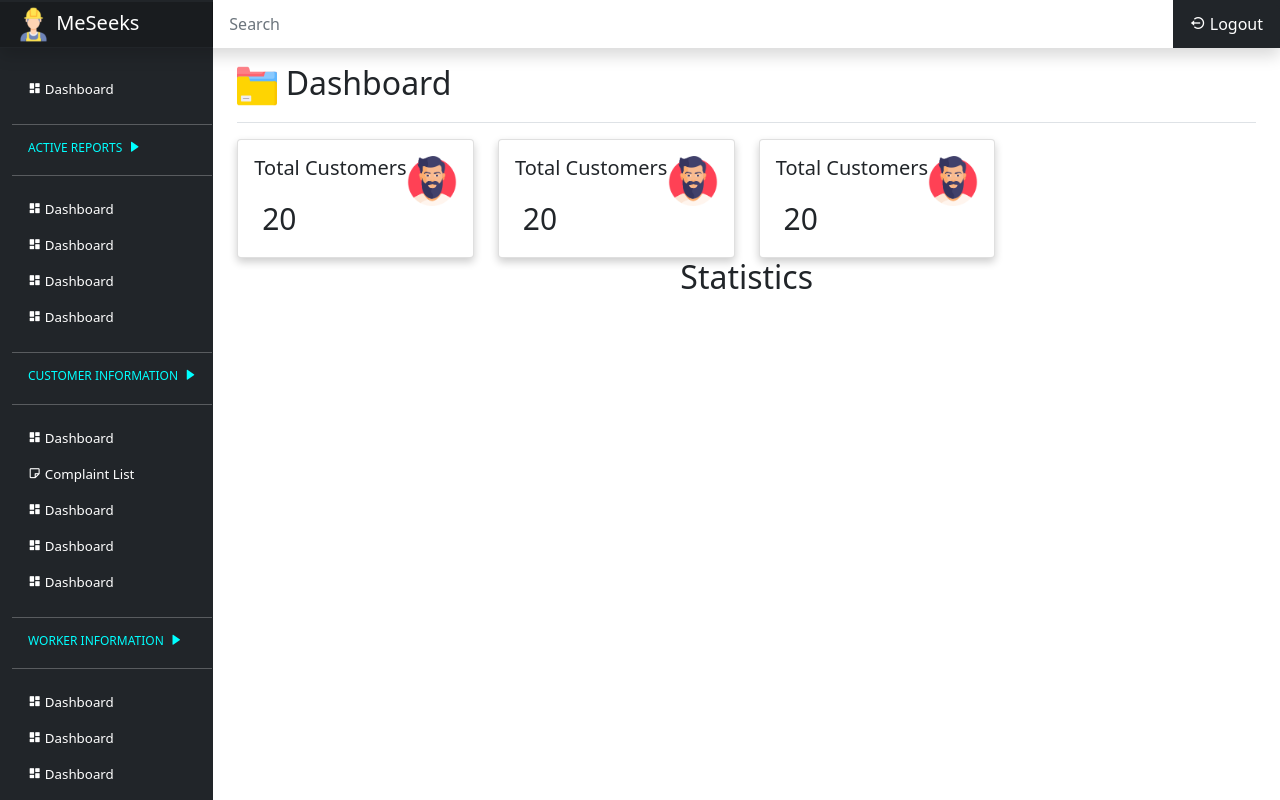
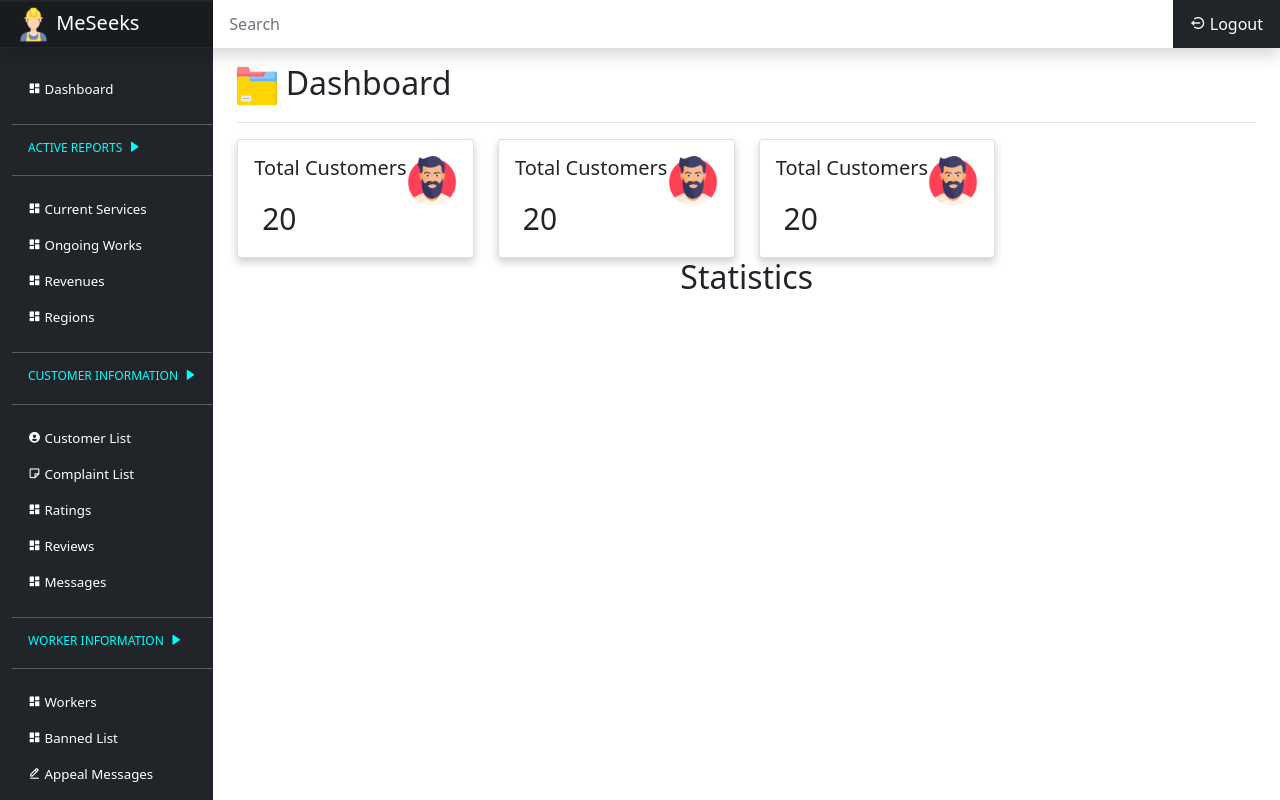
Before and after one commit to 507S/MeSeeks, a React (Create React App) app in the folder client/: page /dashboard in a window 1280 px wide. Built offline with nearby package versions, Linux system fonts and the light colour scheme.

Commit message:
admin dashboard icon

```diff
--- a/client/public/index.html
+++ b/client/public/index.html
@@ -84,7 +84,6 @@
       rel="stylesheet"
     /> -->
 
-
     <script src="../prefiles/assets/dist/js/bootstrap.bundle.min.js"></script>
     <!-- <link
       href="../prefiles/assets/dist/css/bootstrap.min.css"
--- a/client/src/components/admin components/admin dashboard components/AdminDashboardLayout.js
+++ b/client/src/components/admin components/admin dashboard components/AdminDashboardLayout.js
@@ -58,7 +58,7 @@ export default function AdminDashboardLayout() {
                 {/* //sidebarNavlist starts */}
                 <AdminDashboardSideBarNavListPartials />
 
-                <AdminDashboardSideBarNavListEndSection sideBarNavListEndSectionColor="rgb(255, 255, 255)" />
+                <AdminDashboardSideBarNavListEndSection />
               </ul>
             </div>
           </nav>
--- a/client/src/components/admin components/admin dashboard components/AdminDashboardSideBarNavList.js
+++ b/client/src/components/admin components/admin dashboard components/AdminDashboardSideBarNavList.js
@@ -18,7 +18,11 @@ export default function AdminDashboardSideBarNavList({
           aria-current={ariaCurrent}
           to={sideBarNavListRedirectLink}
         >
-          <i className={sideBarNavListIconClassName}></i>&nbsp;
+          <i
+            className={sideBarNavListIconClassName}
+            style={{ fontSize: "13px" }}
+          ></i>
+          &nbsp;
           {sideBarNavListText}
         </NavLink>
       </li>
--- a/client/src/components/admin components/admin dashboard components/AdminDashboardSideBarNavListEndSection.js
+++ b/client/src/components/admin components/admin dashboard components/AdminDashboardSideBarNavListEndSection.js
@@ -1,11 +1,9 @@
 import React from "react";
 
-export default function AdminDashboardSideBarNavListEndSection({
-  sideBarNavListEndSectionColor,
-}) {
+export default function AdminDashboardSideBarNavListEndSection() {
   return (
     <>
-      <hr style={{ color: { sideBarNavListEndSectionColor } }} />
+      <hr style={{ color: "rgb(255, 255, 255)" }} />
     </>
   );
 }
--- a/client/src/components/admin components/admin dashboard components/admin sideBarNavList partials/AdminDashboardSideBarNavListPartials.js
+++ b/client/src/components/admin components/admin dashboard components/admin sideBarNavList partials/AdminDashboardSideBarNavListPartials.js
@@ -31,7 +31,7 @@ export default function AdminDashboardSideBarNavListPartials() {
         sideBarNavListTextColor="white"
         sideBarNavListRedirectLink="#"
         sideBarNavListIconClassName="bx bxs-dashboard"
-        sideBarNavListText="Dashboard"
+        sideBarNavListText="Current Services"
         ariaCurrent="page"
       />
       <AdminDashboardSideBarNavList
@@ -40,7 +40,7 @@ export default function AdminDashboardSideBarNavListPartials() {
         sideBarNavListTextColor="white"
         sideBarNavListRedirectLink="#"
         sideBarNavListIconClassName="bx bxs-dashboard"
-        sideBarNavListText="Dashboard"
+        sideBarNavListText="Ongoing Works"
         ariaCurrent="page"
       />
       <AdminDashboardSideBarNavList
@@ -49,7 +49,7 @@ export default function AdminDashboardSideBarNavListPartials() {
         sideBarNavListTextColor="white"
         sideBarNavListRedirectLink="#"
         sideBarNavListIconClassName="bx bxs-dashboard"
-        sideBarNavListText="Dashboard"
+        sideBarNavListText="Revenues"
         ariaCurrent="page"
       />
       <AdminDashboardSideBarNavList
@@ -57,7 +57,7 @@ export default function AdminDashboardSideBarNavListPartials() {
         sideBarNavLinkClassName="nav-link active"
         sideBarNavListRedirectLink="#"
         sideBarNavListIconClassName="bx bxs-dashboard"
-        sideBarNavListText="Dashboard"
+        sideBarNavListText="Regions"
         ariaCurrent="page"
       />
       {/* //second category */}
@@ -75,8 +75,8 @@ export default function AdminDashboardSideBarNavListPartials() {
         sideBarNavListClassName="nav-item"
         sideBarNavLinkClassName="nav-link active"
         sideBarNavListRedirectLink="#"
-        sideBarNavListIconClassName="bx bxs-dashboard"
-        sideBarNavListText="Dashboard"
+        sideBarNavListIconClassName="bx bxs-user-circle"
+        sideBarNavListText="Customer List"
         ariaCurrent="page"
       />
       <AdminDashboardSideBarNavList
@@ -92,7 +92,7 @@ export default function AdminDashboardSideBarNavListPartials() {
         sideBarNavLinkClassName="nav-link active"
         sideBarNavListRedirectLink="#"
         sideBarNavListIconClassName="bx bxs-dashboard"
-        sideBarNavListText="Dashboard"
+        sideBarNavListText="Ratings"
         ariaCurrent="page"
       />
       <AdminDashboardSideBarNavList
@@ -100,7 +100,7 @@ export default function AdminDashboardSideBarNavListPartials() {
         sideBarNavLinkClassName="nav-link active"
         sideBarNavListRedirectLink="#"
         sideBarNavListIconClassName="bx bxs-dashboard"
-        sideBarNavListText="Dashboard"
+        sideBarNavListText="Reviews"
         ariaCurrent="page"
       />
       <AdminDashboardSideBarNavList
@@ -108,7 +108,7 @@ export default function AdminDashboardSideBarNavListPartials() {
         sideBarNavLinkClassName="nav-link active"
         sideBarNavListRedirectLink="#"
         sideBarNavListIconClassName="bx bxs-dashboard"
-        sideBarNavListText="Dashboard"
+        sideBarNavListText="Messages"
         ariaCurrent="page"
       />
 
@@ -128,7 +128,7 @@ export default function AdminDashboardSideBarNavListPartials() {
         sideBarNavLinkClassName="nav-link active"
         sideBarNavListRedirectLink="#"
         sideBarNavListIconClassName="bx bxs-dashboard"
-        sideBarNavListText="Dashboard"
+        sideBarNavListText="Workers"
         ariaCurrent="page"
       />
       <AdminDashboardSideBarNavList
@@ -136,15 +136,15 @@ export default function AdminDashboardSideBarNavListPartials() {
         sideBarNavLinkClassName="nav-link active"
         sideBarNavListRedirectLink="#"
         sideBarNavListIconClassName="bx bxs-dashboard"
-        sideBarNavListText="Dashboard"
+        sideBarNavListText="Banned List"
         ariaCurrent="page"
       />
       <AdminDashboardSideBarNavList
         sideBarNavListClassName="nav-item"
         sideBarNavLinkClassName="nav-link active"
         sideBarNavListRedirectLink="#"
-        sideBarNavListIconClassName="bx bxs-dashboard"
-        sideBarNavListText="Dashboard"
+        sideBarNavListIconClassName="bx bx-edit-alt"
+        sideBarNavListText="Appeal Messages"
         ariaCurrent="page"
       />
 
@@ -161,7 +161,15 @@ export default function AdminDashboardSideBarNavListPartials() {
         sideBarNavLinkClassName="nav-link active"
         sideBarNavListRedirectLink="#"
         sideBarNavListIconClassName="bx bxs-dashboard"
-        sideBarNavListText="Dashboard"
+        sideBarNavListText="Compose message"
+        ariaCurrent="page"
+      />
+      <AdminDashboardSideBarNavList
+        sideBarNavListClassName="nav-item"
+        sideBarNavLinkClassName="nav-link active"
+        sideBarNavListRedirectLink="#"
+        sideBarNavListIconClassName="bx bx-briefcase"
+        sideBarNavListText="Add Service"
         ariaCurrent="page"
       />
       <AdminDashboardSideBarNavList
@@ -169,7 +177,15 @@ export default function AdminDashboardSideBarNavListPartials() {
         sideBarNavLinkClassName="nav-link active"
         sideBarNavListRedirectLink="#"
         sideBarNavListIconClassName="bx bxs-dashboard"
-        sideBarNavListText="Dashboard"
+        sideBarNavListText="Remove Service"
+        ariaCurrent="page"
+      />
+      <AdminDashboardSideBarNavList
+        sideBarNavListClassName="nav-item"
+        sideBarNavLinkClassName="nav-link active"
+        sideBarNavListRedirectLink="#"
+        sideBarNavListIconClassName="bx bx-user-plus"
+        sideBarNavListText="Add Worker"
         ariaCurrent="page"
       />
       <AdminDashboardSideBarNavList
@@ -177,7 +193,7 @@ export default function AdminDashboardSideBarNavListPartials() {
         sideBarNavLinkClassName="nav-link active"
         sideBarNavListRedirectLink="#"
         sideBarNavListIconClassName="bx bxs-dashboard"
-        sideBarNavListText="Dashboard"
+        sideBarNavListText="Ban Worker"
         ariaCurrent="page"
       />
       <AdminDashboardSideBarNavList
@@ -185,7 +201,15 @@ export default function AdminDashboardSideBarNavListPartials() {
         sideBarNavLinkClassName="nav-link active"
         sideBarNavListRedirectLink="#"
         sideBarNavListIconClassName="bx bxs-dashboard"
-        sideBarNavListText="Dashboard"
+        sideBarNavListText="Remove Ban"
+        ariaCurrent="page"
+      />
+      <AdminDashboardSideBarNavList
+        sideBarNavListClassName="nav-item"
+        sideBarNavLinkClassName="nav-link active"
+        sideBarNavListRedirectLink="#"
+        sideBarNavListIconClassName="bx bxs-location-plus"
+        sideBarNavListText="Add Region"
         ariaCurrent="page"
       />
       <AdminDashboardSideBarNavList
@@ -193,31 +217,7 @@ export default function AdminDashboardSideBarNavListPartials() {
         sideBarNavLinkClassName="nav-link active"
         sideBarNavListRedirectLink="#"
         sideBarNavListIconClassName="bx bxs-dashboard"
-        sideBarNavListText="Dashboard"
-        ariaCurrent="page"
-      />
-      <AdminDashboardSideBarNavList
-        sideBarNavListClassName="nav-item"
-        sideBarNavLinkClassName="nav-link active"
-        sideBarNavListRedirectLink="#"
-        sideBarNavListIconClassName="bx bxs-dashboard"
-        sideBarNavListText="Dashboard"
-        ariaCurrent="page"
-      />
-      <AdminDashboardSideBarNavList
-        sideBarNavListClassName="nav-item"
-        sideBarNavLinkClassName="nav-link active"
-        sideBarNavListRedirectLink="#"
-        sideBarNavListIconClassName="bx bxs-dashboard"
-        sideBarNavListText="Dashboard"
-        ariaCurrent="page"
-      />
-      <AdminDashboardSideBarNavList
-        sideBarNavListClassName="nav-item"
-        sideBarNavLinkClassName="nav-link active"
-        sideBarNavListRedirectLink="#"
-        sideBarNavListIconClassName="bx bxs-dashboard"
-        sideBarNavListText="Dashboard"
+        sideBarNavListText="Remove Region"
         ariaCurrent="page"
       />
     </>
```
Lines whose indentation alone changed are shown as unchanged.
